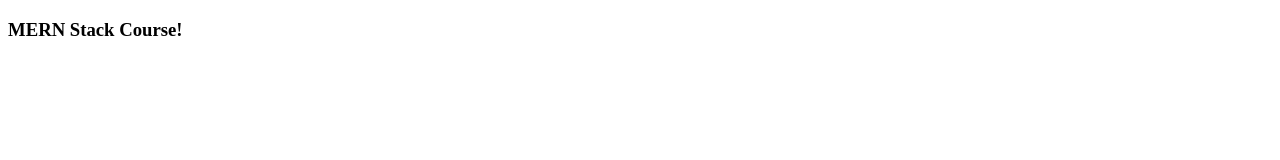
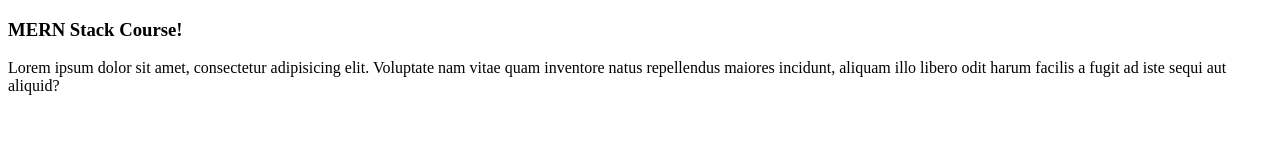
Before and after one commit to kaylinkhanal/githubtrain, a plain HTML site: page sandesh.html in a window 1280 px wide. Drawn offline with Linux system fonts and the light colour scheme.

Commit message:
resolved conflicts

```diff
--- a/index.html
+++ b/sandesh.html
@@ -7,5 +7,6 @@
 </head>
 <body>
     <h3>MERN Stack Course!</h3>
+    <p>Lorem ipsum dolor sit amet, consectetur adipisicing elit. Voluptate nam vitae quam inventore natus repellendus maiores incidunt, aliquam illo libero odit harum facilis a fugit ad iste sequi aut aliquid?</p>
 </body>
 </html>
```
